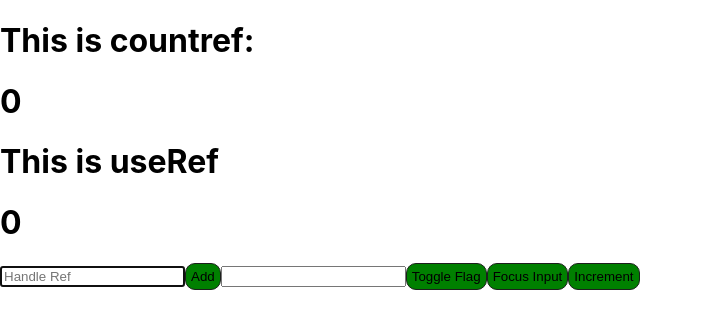
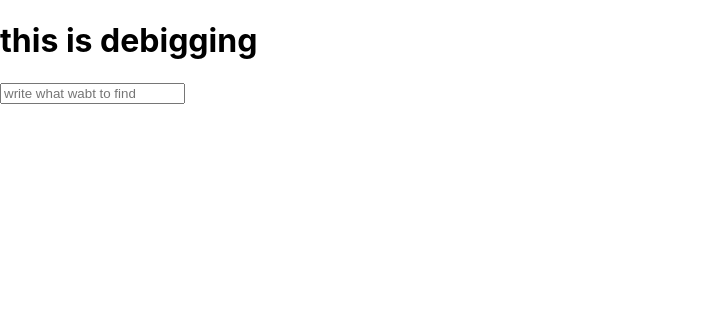
Before and after one commit to aniket2727/React-Interview, a React (Create React App) app in the folder app/: page / in a window 1280 px wide. Shown: the top 328 px of the page, without its empty margins (0-703 px from the left). Built offline with nearby package versions, Linux system fonts and the light colour scheme.

Commit message:
all change relate to the debouncing

```diff
--- /dev/null
+++ b/app/src/A11.js
@@ -0,0 +1,37 @@
+
+
+
+// this is debouncing code
+
+import { useEffect, useState } from "react"
+
+
+
+
+export const Handledebigging = () => {
+    const [data, setdata] = useState(['aniket', 'kadam', 'sanket'])
+
+    const [text, settext] = useState('')
+    const [result, setresult] = useState([])
+
+    useEffect(() => {
+
+        const timeoutid = setTimeout(() => {
+            var result = data.filter(item =>
+                item.includes(text)
+            )
+            setresult(result)
+        }, 2000)
+
+        return () => clearTimeout(timeoutid)
+    }, [text])
+
+    console.log("this is result",result)
+
+    return (
+        <div>
+            <h1>this is debigging</h1>
+            <input placeholder="write what wabt to find" onChange={(e) => settext(e.target.value)} />
+        </div>
+    )
+}
--- a/app/src/App.js
+++ b/app/src/App.js
@@ -116,10 +116,11 @@ import A7 from "./A7";
 import Handleusememo from "./A8";
 import A9 from "./A9";
 import Handleref from "./A10";
+import { Handledebigging } from "./A11";
 function App() {
   return (
     <div className="">
-     <Handleref/>
+     <Handledebigging/>
     </div>
   );
 }
```
